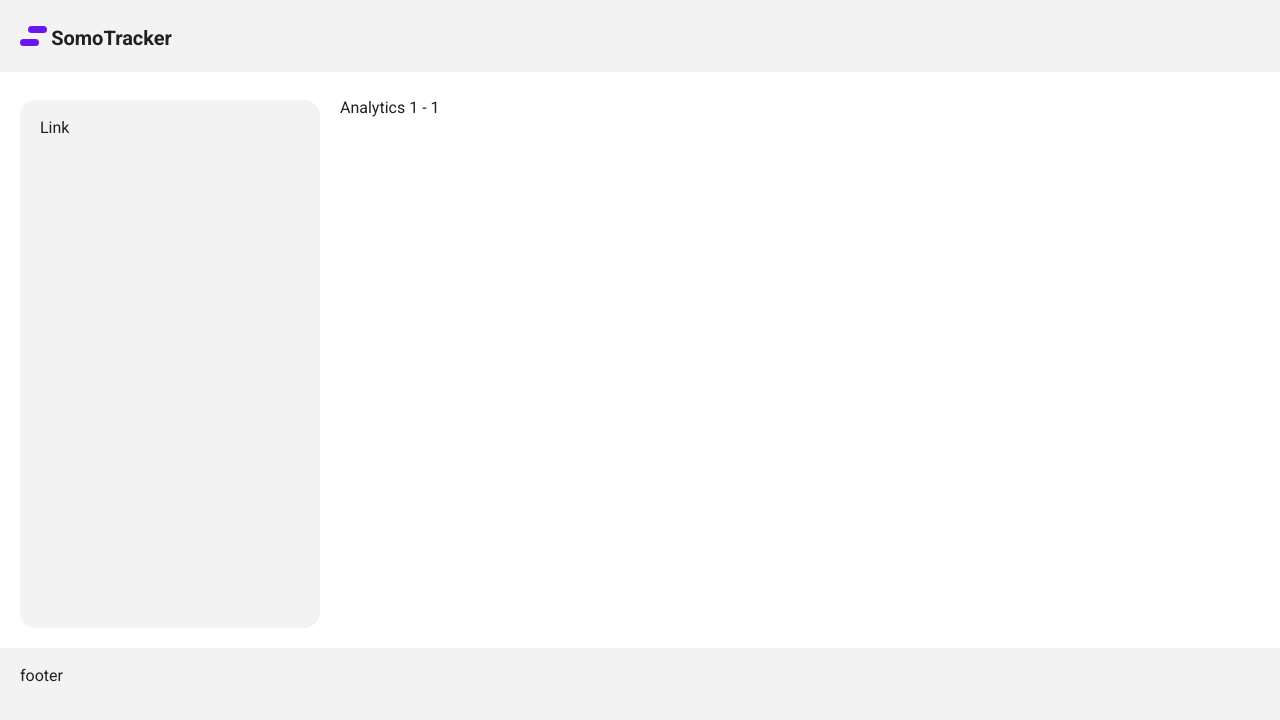
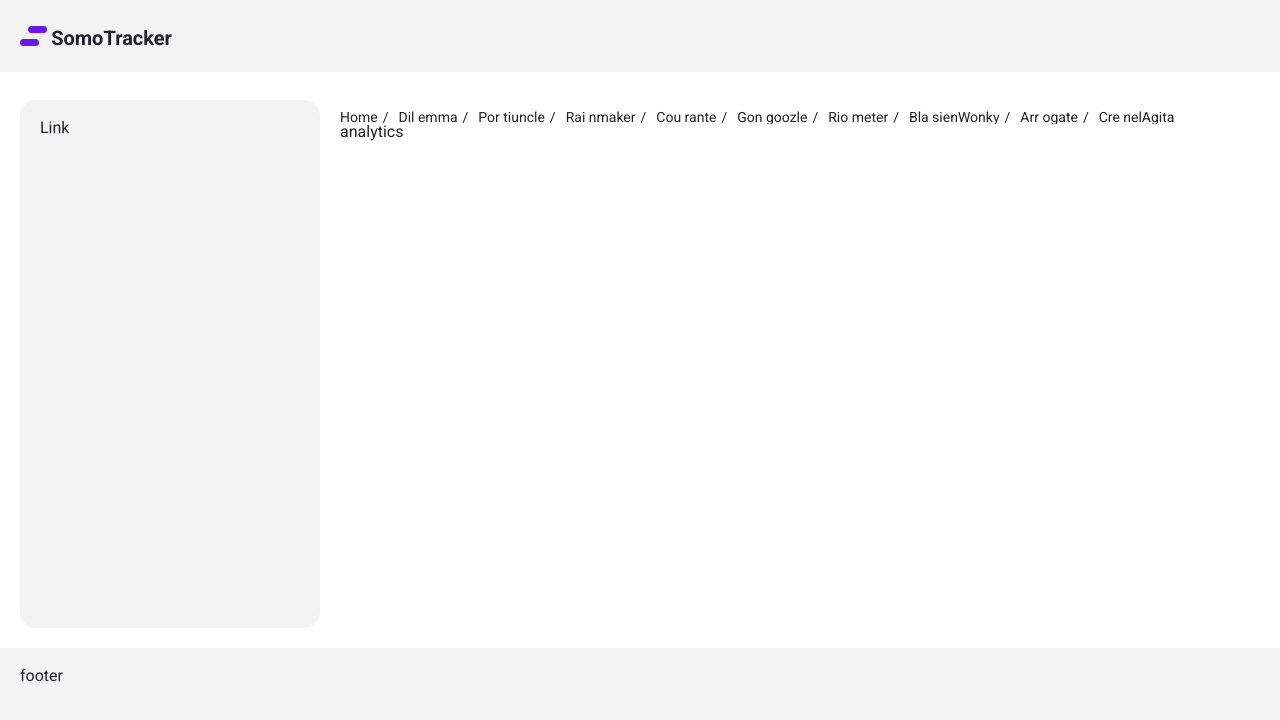
Before and after one commit to pricetula/somo-tracker-web, a Next.js app: page /tests/attempts/1/analytics/1 in a window 1280 px wide. Shown: the top 720 px of the page. Built offline with nearby package versions, Linux system fonts and the light colour scheme.

Commit message:
added bread crumb component

```diff
--- /dev/null
+++ b/src/components/page/TestAnalytics/TestAnalytics.tsx
@@ -0,0 +1,13 @@
+import React from 'react';
+import BreadcrumbNav from 'src/components/common/BreadcrumbNav';
+
+const TestAnalytics = () => {
+    return (
+        <>
+            <BreadcrumbNav />
+            <div>analytics</div>
+        </>
+    )
+};
+
+export default TestAnalytics;
--- /dev/null
+++ b/src/components/page/TestAnalytics/index.ts
@@ -0,0 +1,3 @@
+import TestAnalytics from './TestAnalytics';
+
+export default TestAnalytics;
--- a/src/pages/tests/attempts/[id]/analytics/[analyticsid].tsx
+++ /dev/null
@@ -1,10 +0,0 @@
-import React from 'react';
-import { useRouter } from 'next/router';
-
-const Component = () => {
-  const router = useRouter()
-  const { id, analyticsid } = router.query
-  return (<div>Analytics {id} - {analyticsid}</div>);
-}
-
-export default Component;
```
Also changed, not shown: src/pages/tests/attempts/[id]/analytics/[analyticsid].ts (added, +3 -0 lines).
